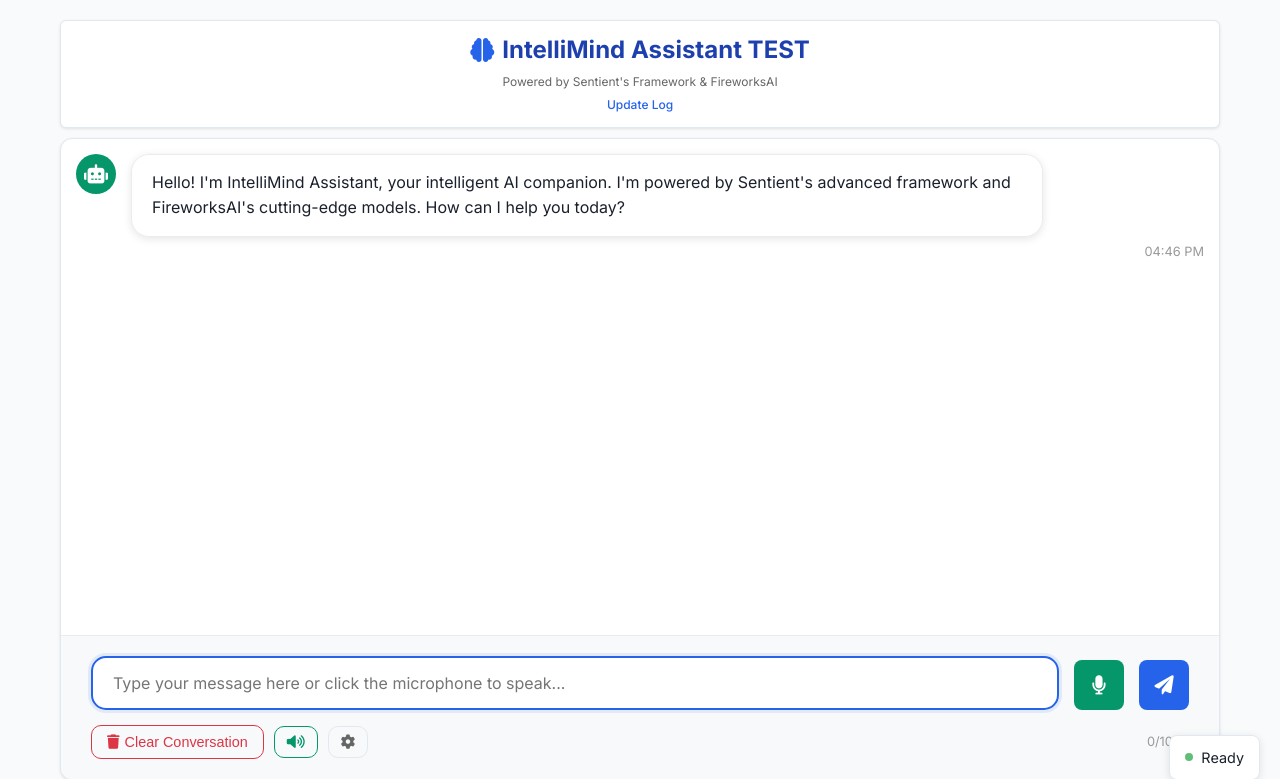
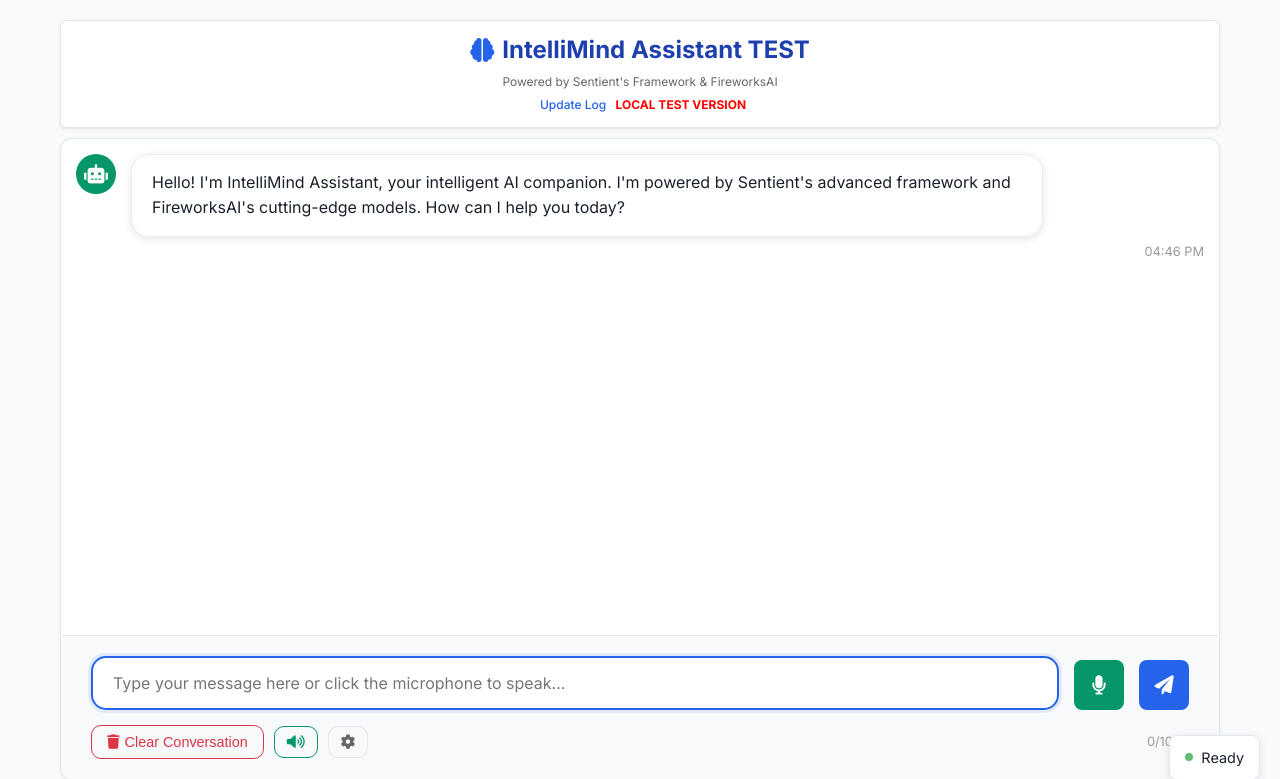
Before and after one commit to marviano/IntelliMind-Assistant, a Flask app: page / in a window 1280 px wide. Shown: the top 779 px of the page. Run offline with Flask 3, Linux system fonts and the light colour scheme.

Commit message:
Update index.html

```diff
--- a/templates/index.html
+++ b/templates/index.html
@@ -21,6 +21,7 @@
                     <span>Powered by Sentient's Framework & FireworksAI</span>
                     <div class="header-links">
                         <a href="/updates" class="update-link">Update Log</a>
+                        <span style="color: red; font-weight: bold;">LOCAL TEST VERSION</span>
                     </div>
                 </div>
             </div>
```
